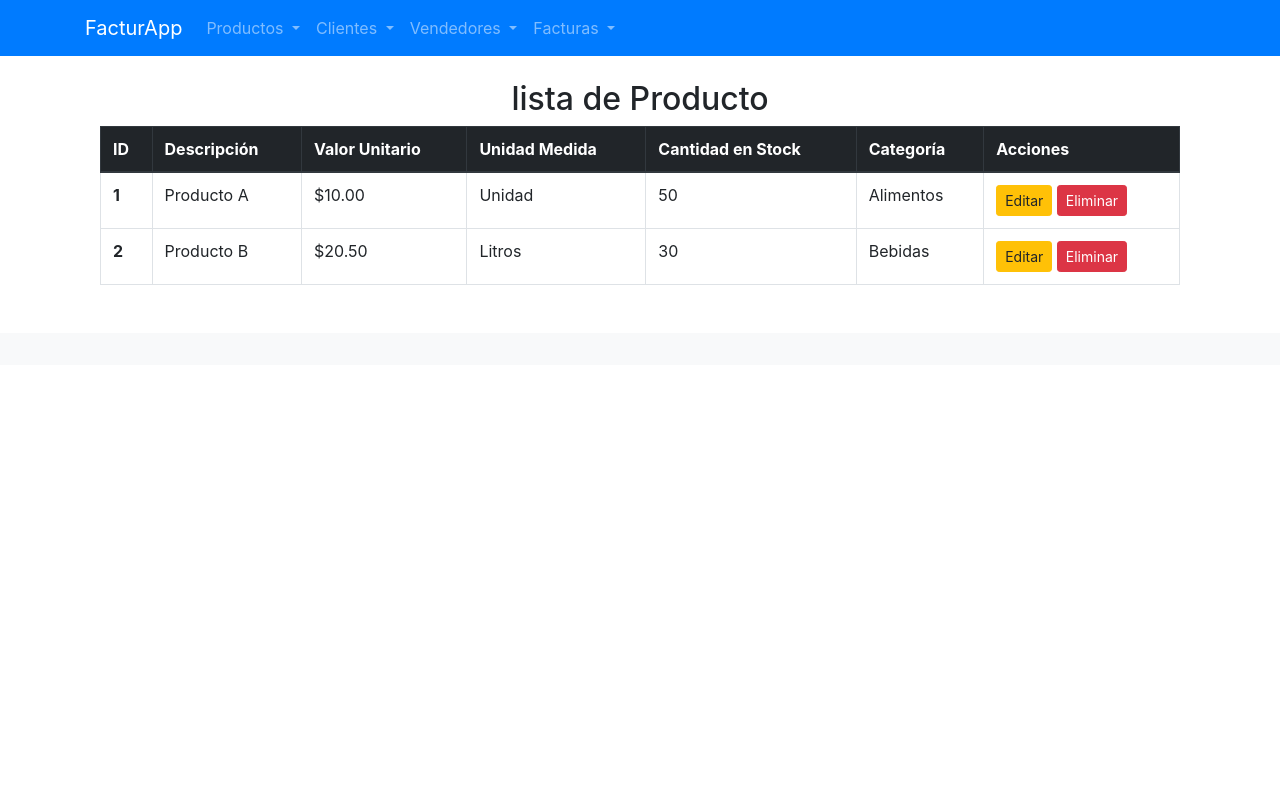
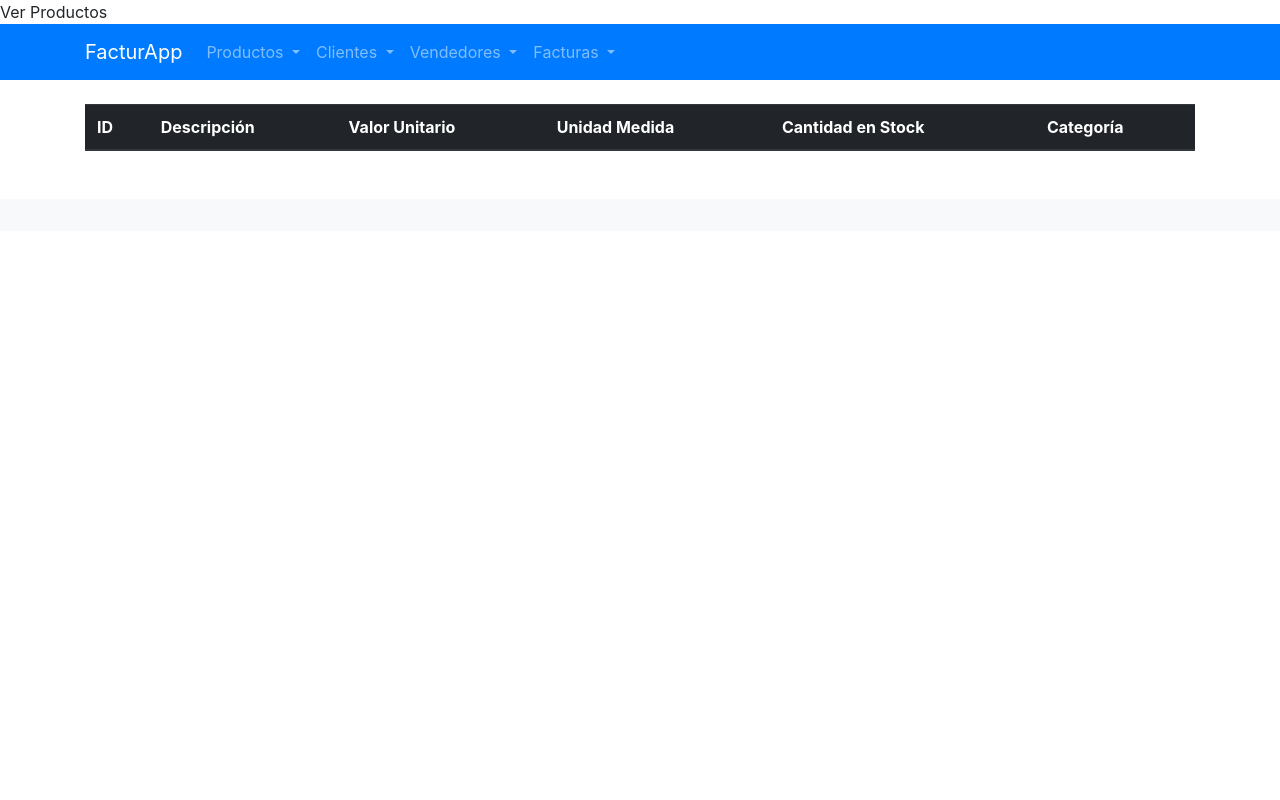
Before and after one commit to sandra-mile-ai/proyecto-python-flask-mvc, a Flask app: page /ver_productos in a window 1280 px wide. Run offline with Flask 3, Linux system fonts and the light colour scheme; lists and menus that the app fills with data are empty; parts of the project's set-up code (start-up, migrations or seed data) failed here and were passed over; some libraries are stand-ins or nearby versions.

Commit message:
funcionalidad models productos y categorias.py

```diff
--- a/src/app.py
+++ b/src/app.py
@@ -1,13 +1,9 @@
-from flask import Flask, render_template
-from src. models import Base, engine
+from flask import Flask, render_template, request, redirect,url_for, jsonify
+from src. models import Base, engine, session
 from src.models.productos import Productos
-from src.models.categorias import categorias
-from src.models.usuarios import Usuarios
-from src.models.roles import roles
-from src.models.clientes import Clientes
-from src.models.tipos import Tipos
-from src.models.facturas import Facturas
-from src.models.detalle_facturas import detalle_facturas
+from src.models.categorias import Categorias
+
+app = Flask(__name__)
 
 app = Flask(__name__)
 app.secret_key = "mi llaveria"
@@ -15,41 +11,47 @@ app.debug = True
 
 Base.metadata.create_all(engine)
 
+if __name__ == '__main__':
+    app.run(debug=True)
+
 @app.route('/')
 def index():
-    return render_template('index.html')
+    return render_template('index.html', titulo_pagina = 'Inicio')
 
-@app.route('/crear_producto')
+@app.route('/crear_producto', methods=['POST', 'GET'])
 def crear_producto():
-    return render_template('formulario_crear_producto.html')
+    if request.method == 'POST':
+        try:
+            descripcion = request.form.get('descripcion')
+            valor_unitario = request.form.get('valor_unitario')
+            unidad_medida = request.form.get('unidad_medida')
+            cantidad_stock = request.form.get('cantidad_stock')
+            categoria = request.form.get('categoria')
+
+            if not categoria or categoria == "Seleccione...":
+                return jsonify({"error": "Debes seleccionar una categoría válida"}), 400
+
+            categoria = int(categoria)
+
+            producto = Productos(descripcion, valor_unitario, unidad_medida, cantidad_stock, categoria)
+            Productos.agregar_producto(producto)
+
+            return redirect(url_for('ver_productos'))
+
+        except Exception as e:
+            return jsonify({"error": str(e)}), 500
+
+    categorias = session.query(Categorias).all()
+
+    return render_template('formulario_crear_producto.html', titulo_pagina='Crear Producto', categorias=categorias)
+
 
 @app.route('/ver_productos')
 def ver_productos():
-    return render_template('tabla_productos.html')
+    try:
+        productos = Productos.obtener_productos()
 
-@app.route('/crear_cliente')
-def crear_cliente():
-    return render_template('formulario_crear_cliente.html')
+        return render_template('tabla_productos.html', titulo_pagina='Ver Productos', productos=productos)
 
-@app.route('/ver_clientes')
-def ver_clientes():
-    return render_template('tabla_clientes.html')
-
-@app.route('/crear_vendedor')
-def crear_vendedor():
-    return render_template('formulario_crear_vendedor.html')
-
-@app.route('/ver_vendedores')
-def ver_vendedores():
-    return render_template('tabla_vendedores.html')
-
-@app.route('/crear_factura')
-def crear_factura():
-    return render_template('formulario_crear_factura.html')
-
-@app.route('/ver_facturas')
-def ver_facturas():
-    return render_template('tabla_facturas.html')
-
-if __name__ == '__main__':
-    app.run(debug=True)
+    except Exception as e:
+        return jsonify({"error": str(e)}), 500
--- a/src/models/categorias.py
+++ b/src/models/categorias.py
@@ -8,3 +8,7 @@ class Categorias(Base):
 
     def __init__(self, categoria):
         self.categoria = categoria
+
+    def obtener_categorias():
+        categorias = session.query(Categorias).all()
+        return categorias
--- a/src/models/productos.py
+++ b/src/models/productos.py
@@ -1,15 +1,20 @@
 from sqlalchemy import Column, Integer, String, Float, ForeignKey
+from sqlalchemy.orm import relationship
 from src.models import session, Base
+from src.models.categorias import Categorias
 
 class Productos(Base):
     __tablename__ = 'productos'
 
     id_producto = Column(Integer, primary_key=True)
     descripcion = Column(String(300), unique=True, nullable=False)
-    valor_unitario = Column(Float(10,8))
+    valor_unitario = Column(Float(10, 8))
     unidad_medida = Column(String(3), nullable=False)
-    cantidad_stock = Column(Float(10,8))
+    cantidad_stock = Column(Float(10, 8))
     categoria = Column(Integer, ForeignKey('categorias.id'), nullable=False)
+
+    # Relación con la tabla Categorias (opcional, pero recomendado)
+    categoria_relacion = relationship("Categorias", backref="productos")
 
     def __init__(self, descripcion, valor_unitario, unidad_medida, cantidad_stock, categoria):
         self.descripcion = descripcion
@@ -17,3 +22,12 @@ class Productos(Base):
         self.unidad_medida = unidad_medida
         self.cantidad_stock = cantidad_stock
         self.categoria = categoria
+
+    @staticmethod
+    def obtener_productos():
+        return session.query(Productos).all()
+
+    @staticmethod
+    def agregar_producto(producto):
+        session.add(producto)
+        session.commit()
--- a/src/templates/tabla_productos.html
+++ b/src/templates/tabla_productos.html
@@ -1,9 +1,7 @@
 {% extends 'layout.html' %}
 
 {% block contenido %}
-<div class="container mt-4">
-    <h2 class="text-center">lista de Producto</h2>
-    <table class="table table-bordered">
+<table class="table">
  <thead class="thead-dark">
    <tr>
         <th scope="col">ID</th>
@@ -12,35 +10,21 @@
         <th scope="col">Unidad Medida</th>
         <th scope="col">Cantidad en Stock</th>
         <th scope="col">Categoría</th>
-                <th scope="col">Acciones</th>
    </tr>
  </thead>
  <tbody>
+    {% for producto in productos %}
     <tr>
-                <th scope="row">1</th>
-                <td>Producto A</td>
-                <td>$10.00</td>
-                <td>Unidad</td>
-                <td>50</td>
-                <td>Alimentos</td>
-                <td>
-                    <button class="btn btn-warning btn-sm">Editar</button>
-                    <button class="btn btn-danger btn-sm">Eliminar</button>
+        <th scope="row">{{ producto.id_producto }}</th>
+        <td>{{ producto.descripcion }}</td>
+        <td>{{ producto.valor_unitario }}</td>
+        <td>{{ producto.unidad_medida }}</td>
+        <td>{{ producto.cantidad_stock }}</td>
+        <td>{{  producto.categoria }}</td>
+    </td>
    </td>
   </tr>
-            <tr>
-                <th scope="row">2</th>
-                <td>Producto B</td>
-                <td>$20.50</td>
-                <td>Litros</td>
-                <td>30</td>
-                <td>Bebidas</td>
-                <td>
-                    <button class="btn btn-warning btn-sm">Editar</button>
-                    <button class="btn btn-danger btn-sm">Eliminar</button>
-                </td>
-            </tr>
+    {% endfor %}
  </tbody>
 </table>
-</div>
 {% endblock contenido %}
```
Also changed, not shown: src/templates/formulario_crear_producto.html (+21 -11 lines). Lines whose indentation alone changed are shown as unchanged.
